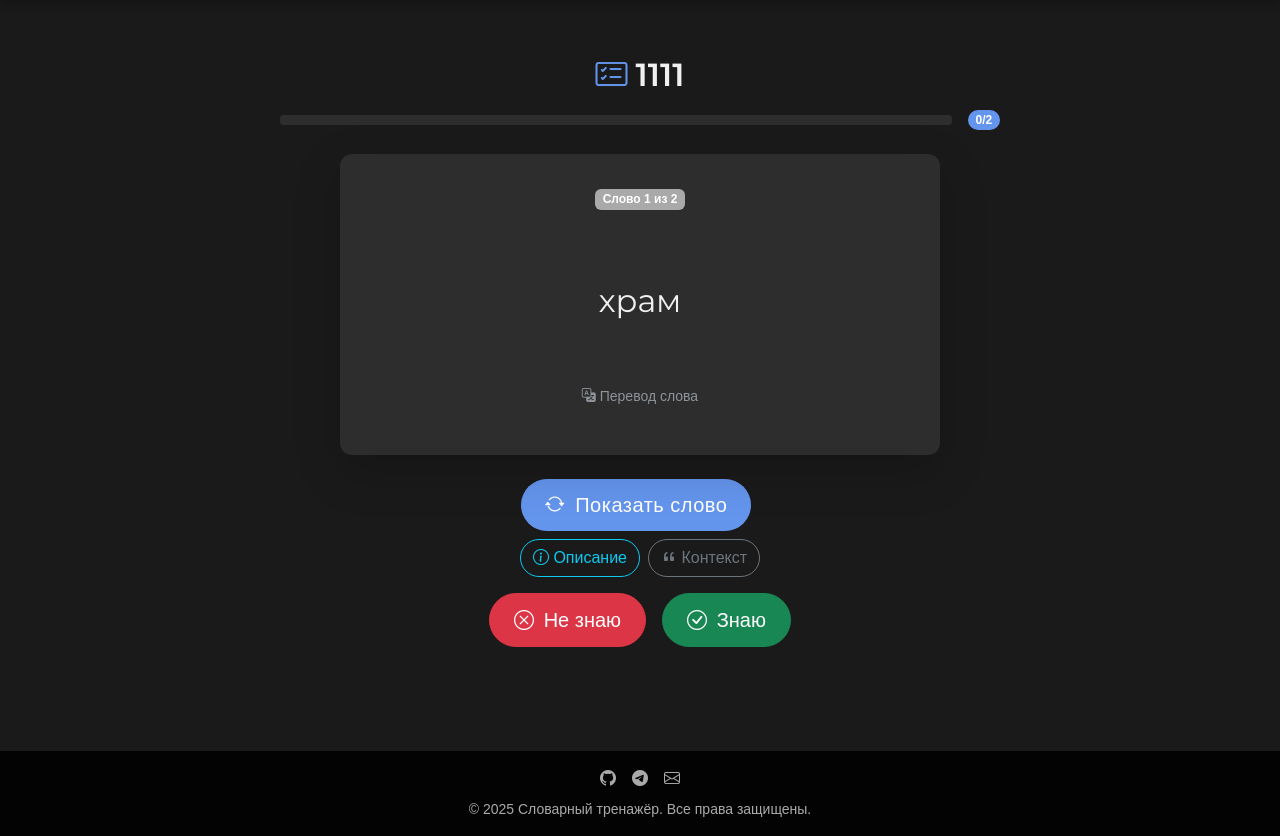
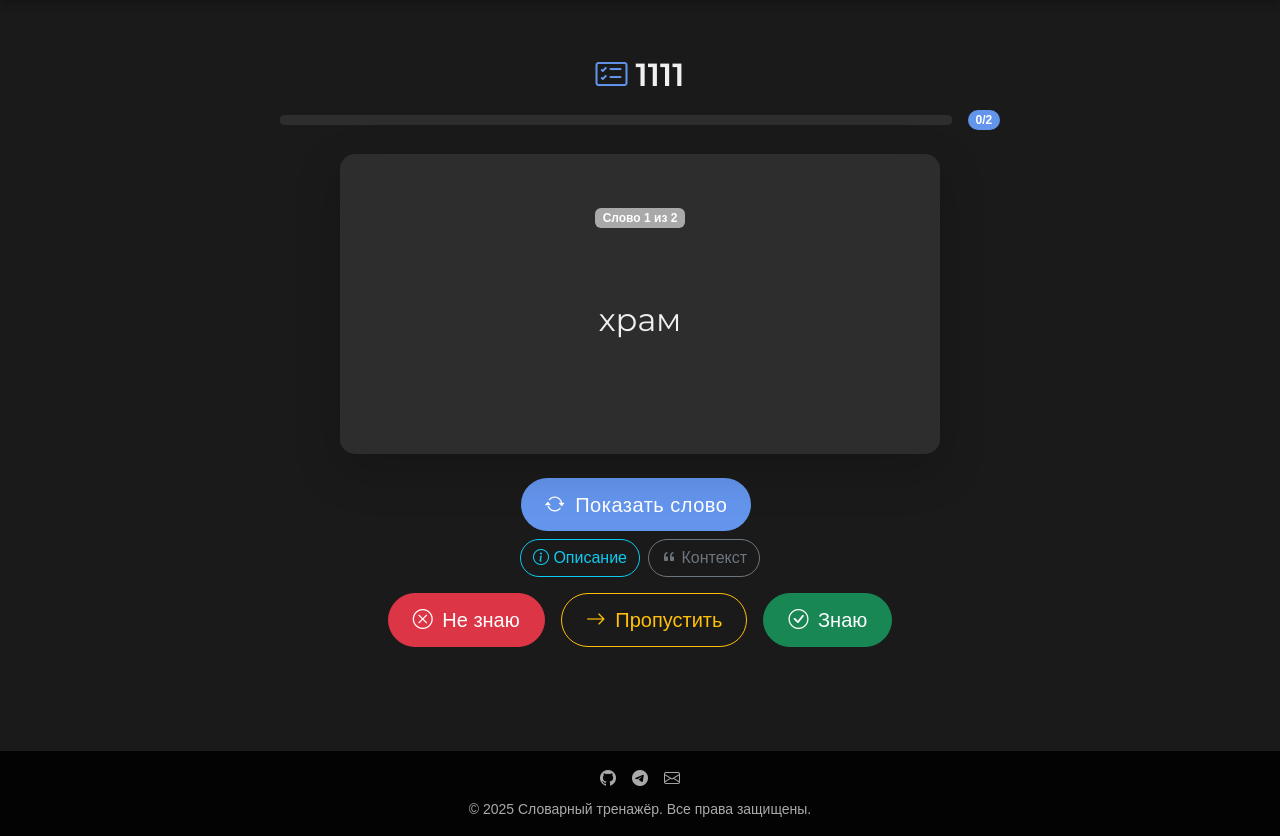
Before and after one commit to VladRogozin/wort, a Django app: page /games/flashcards/1/ in a window 1280 px wide. Shown: the part 90-926 px from the top of the page. Run offline with Django 5.2, Linux system fonts and the light colour scheme; data comes from the database, SQL or seed files in the repository; both versions use the stored data as it was after the commit.

Commit message:
Added a skip button

```diff
--- a/games/templates/games/flashcards.html
+++ b/games/templates/games/flashcards.html
@@ -22,16 +22,15 @@
       <!-- Игровая зона -->
       <div id="game-content">
         <!-- Карточка -->
-        <div class="card border-primary shadow-lg mb-4 mx-auto" style="max-width: 600px; min-height: 300px;">
+        <div class="card border-primary shadow-lg mb-4 mx-auto" style="max-width: 600px; min-height: 300px; border-radius: 15px;">
           <div class="card-body d-flex flex-column justify-content-center">
             <div class="text-center p-3">
               <span class="badge bg-secondary mb-2">Слово <span id="current-index">1</span> из {{ words|length }}</span>
               <h3 id="card-text" class="display-5 my-4">Загрузка...</h3>
-              <div id="card-type" class="text-muted small mb-3"></div>
 
               <!-- Подсказки -->
-              <div id="card-details" class="alert alert-info mt-2" style="display: none;"></div>
-              <div id="card-context" class="alert alert-light mt-2" style="display: none;"></div>
+              <div id="card-details" class="alert alert-info mt-2" style="display: none; border-radius: 10px;"></div>
+              <div id="card-context" class="alert alert-light mt-2" style="display: none; border-radius: 10px;"></div>
             </div>
           </div>
         </div>
@@ -56,6 +55,9 @@
             <button class="btn btn-danger btn-lg rounded-pill px-4" onclick="markWord(false)">
               <i class="bi bi-x-circle me-1"></i> Не знаю
             </button>
+            <button class="btn btn-outline-warning btn-lg rounded-pill px-4" onclick="skipWord()">
+              <i class="bi bi-arrow-right me-1"></i> Пропустить
+            </button>
             <button class="btn btn-success btn-lg rounded-pill px-4" onclick="markWord(true)">
               <i class="bi bi-check-circle me-1"></i> Знаю
             </button>
@@ -65,14 +67,14 @@
 
       <!-- Результаты -->
       <div class="text-center mt-4" id="result" style="display: none;">
-        <div class="card shadow">
-          <div class="card-header bg-light">
+        <div class="card shadow" style="border-radius: 15px;">
+          <div class="card-header bg-light" style="border-radius: 15px 15px 0 0;">
             <h4 class="mb-0"><i class="bi bi-graph-up me-2"></i>Результаты</h4>
           </div>
           <div class="card-body">
             <div class="row">
-              <div class="col-md-6 mb-3">
-                <div class="card border-success h-100">
+              <div class="col-md-4 mb-3">
+                <div class="card border-success h-100" style="border-radius: 10px;">
                   <div class="card-body text-center">
                     <h5 class="card-title text-success">
                       <i class="bi bi-check-circle me-1"></i>Правильно
@@ -82,8 +84,19 @@
                   </div>
                 </div>
               </div>
-              <div class="col-md-6 mb-3">
-                <div class="card border-danger h-100">
+              <div class="col-md-4 mb-3">
+                <div class="card border-warning h-100" style="border-radius: 10px;">
+                  <div class="card-body text-center">
+                    <h5 class="card-title text-warning">
+                      <i class="bi bi-arrow-right me-1"></i>Пропущено
+                    </h5>
+                    <p class="display-4 text-warning" id="skipped-count">0</p>
+                    <p class="h5"><span id="skipped-percent">0</span>%</p>
+                  </div>
+                </div>
+              </div>
+              <div class="col-md-4 mb-3">
+                <div class="card border-danger h-100" style="border-radius: 10px;">
                   <div class="card-body text-center">
                     <h5 class="card-title text-danger">
                       <i class="bi bi-x-circle me-1"></i>Ошибки
@@ -95,10 +108,10 @@
               </div>
             </div>
             <div class="mt-3 d-flex justify-content-center gap-3">
-              <a href="{% url 'playlist_detail' playlist.id %}" class="btn btn-outline-secondary btn-lg">
+              <a href="{% url 'playlist_detail' playlist.id %}" class="btn btn-outline-secondary btn-lg rounded-pill">
                 <i class="bi bi-arrow-left me-1"></i> Назад
               </a>
-              <button onclick="restart()" class="btn btn-primary btn-lg">
+              <button onclick="restart()" class="btn btn-primary btn-lg rounded-pill">
                 <i class="bi bi-arrow-repeat me-1"></i> Заново
               </button>
             </div>
@@ -117,6 +130,7 @@
   let flipped = false;
   let known = 0;
   let unknown = 0;
+  let skipped = 0;
   let currentWord = null;
   let gameFinished = false;
   let wordStats = [];
@@ -124,7 +138,6 @@
   // DOM элементы
   const gameContent = document.getElementById("game-content");
   const cardText = document.getElementById("card-text");
-  const cardType = document.getElementById("card-type");
   const currentIndex = document.getElementById("current-index");
   const cardDetails = document.getElementById("card-details");
   const cardContext = document.getElementById("card-context");
@@ -138,8 +151,10 @@
   const progressText = document.getElementById("progress-text");
   const knownCount = document.getElementById("known-count");
   const unknownCount = document.getElementById("unknown-count");
+  const skippedCount = document.getElementById("skipped-count");
   const knownPercent = document.getElementById("known-percent");
   const unknownPercent = document.getElementById("unknown-percent");
+  const skippedPercent = document.getElementById("skipped-percent");
 
   function shuffle(array) {
     for (let i = array.length - 1; i > 0; i--) {
@@ -154,6 +169,7 @@
     index = 0;
     known = 0;
     unknown = 0;
+    skipped = 0;
     flipped = false;
     gameFinished = false;
     wordStats = [];
@@ -174,9 +190,12 @@
     currentWord = data[index];
     currentIndex.textContent = index + 1;
 
+    // Скрываем подсказки при переходе к новому слову
+    cardDetails.style.display = "none";
+    cardContext.style.display = "none";
+
     // Показываем перевод сначала
     cardText.textContent = currentWord.translation;
-    cardType.innerHTML = '<i class="bi bi-translate"></i> Перевод слова';
     flipped = true;
     flipText.textContent = "Показать слово";
     actionButtons.style.display = "flex";
@@ -190,13 +209,11 @@
 
     if (flipped) {
       cardText.textContent = currentWord.word;
-      cardType.innerHTML = '<i class="bi bi-card-text"></i> Исходное слово';
       flipped = false;
       flipText.textContent = "Показать перевод";
       actionButtons.style.display = "none";
     } else {
       cardText.textContent = currentWord.translation;
-      cardType.innerHTML = '<i class="bi bi-translate"></i> Перевод слова';
       flipped = true;
       flipText.textContent = "Показать слово";
       actionButtons.style.display = "flex";
@@ -225,6 +242,18 @@
       playlist_id: {{ playlist.id }}
     });
 
+    nextCard();
+  }
+
+  function skipWord() {
+    if (gameFinished) return;
+
+    skipped++;
+    // Не добавляем в wordStats пропущенные слова
+    nextCard();
+  }
+
+  function nextCard() {
     index++;
     updateProgress();
 
@@ -243,14 +272,17 @@
 
   function finishGame() {
     gameFinished = true;
-    const total = known + unknown;
+    const total = known + unknown + skipped;
     const knownPct = total ? Math.round((known / total) * 100) : 0;
     const unknownPct = total ? Math.round((unknown / total) * 100) : 0;
+    const skippedPct = total ? Math.round((skipped / total) * 100) : 0;
 
     knownCount.textContent = known;
     unknownCount.textContent = unknown;
+    skippedCount.textContent = skipped;
     knownPercent.textContent = knownPct;
     unknownPercent.textContent = unknownPct;
+    skippedPercent.textContent = skippedPct;
 
     gameContent.style.display = "none";
     resultEl.style.display = "block";
@@ -272,6 +304,7 @@
         playlist_id: {{ playlist.id }},
         known: known,
         unknown: unknown,
+        skipped: skipped,
       }),
     });
 
@@ -318,6 +351,7 @@
     display: flex;
     align-items: center;
     justify-content: center;
+    font-weight: 500;
   }
 
   .progress-bar {
@@ -326,10 +360,24 @@
 
   .card {
     transition: all 0.3s ease;
+    box-shadow: 0 4px 8px rgba(0,0,0,0.1);
   }
 
   .btn-lg {
     padding: 0.7rem 1.5rem;
+    font-weight: 500;
+  }
+
+  .alert-info {
+
+    border-color: #d0ebff;
+    color: #FFFFFF;
+  }
+
+  .alert-light {
+
+    border-color: #e9ecef;
+    color: #FFFFFF;
   }
 
   @media (max-width: 768px) {
```
Also changed, not shown: db.sqlite3.
